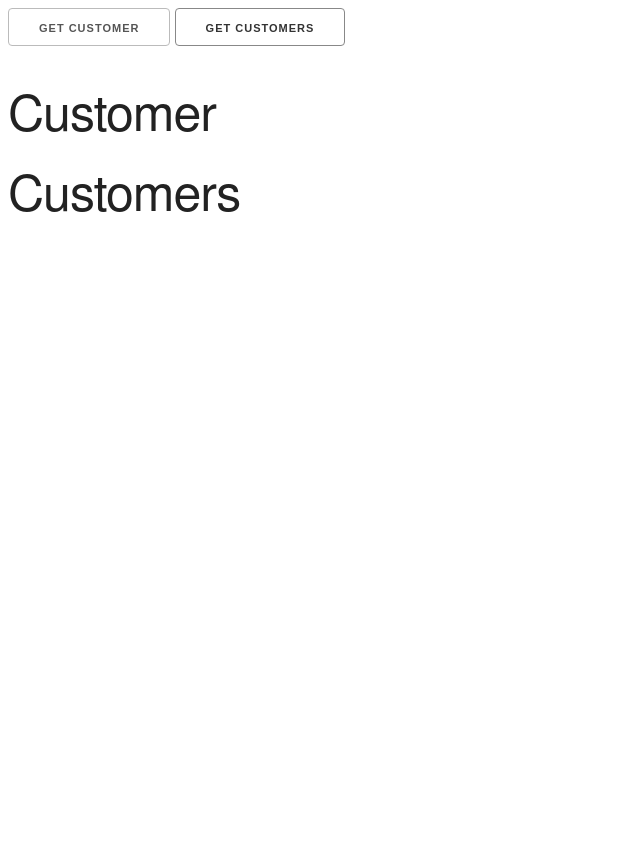
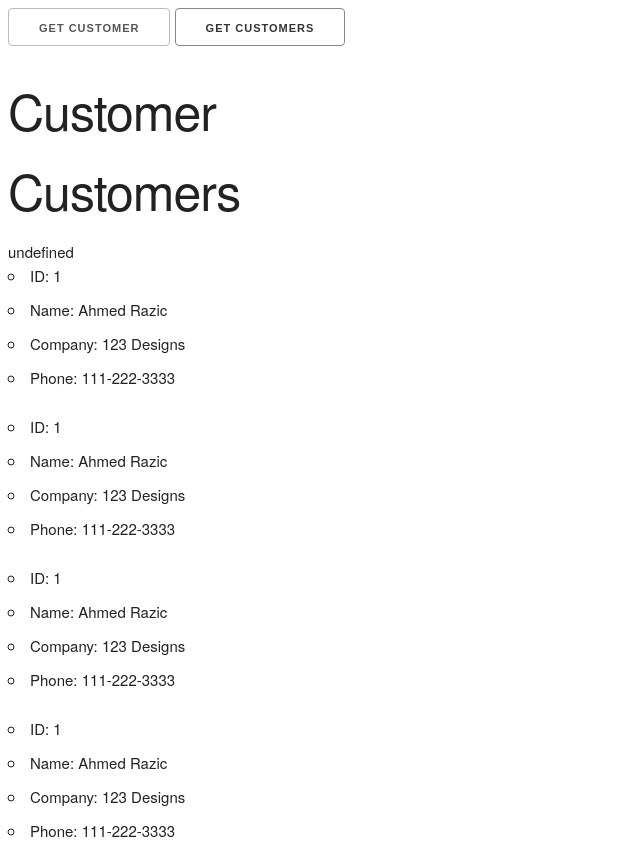
Before and after one commit to ahmed-razic/learn-js-async, a plain HTML site: page index2.html in a window 1280 px wide. Both pictures are taken after a click on the button "GET CUSTOMERS". Shown: the whole page, without its empty margins (0-640 px from the left). Before the commit the page ends 800 px from the top, so only its background shows below. Drawn offline with nearby package versions, Linux system fonts and the light colour scheme.

Commit message:
finished

```diff
--- a/app2.js
+++ b/app2.js
@@ -1,4 +1,5 @@
 document.getElementById('button1').addEventListener('click', loadCustomer);
+document.getElementById('button2').addEventListener('click', loadCustomers);
 
 function loadCustomer(e) {
   const xhr = new XMLHttpRequest();
@@ -27,3 +28,30 @@ function loadCustomer(e) {
 
   xhr.send();
 }
+
+function loadCustomers(e) {
+  const xhr = new XMLHttpRequest();
+
+  xhr.open('GET', './customers.json', true);
+
+  xhr.onload = function () {
+    if (this.status === 200) {
+      const customers = JSON.parse(this.responseText);
+      let output;
+      customers.forEach((customer) => {
+        output += `
+          <ul>
+            <li>ID: ${customer.id}</li>
+            <li>Name: ${customer.name}</li>
+            <li>Company: ${customer.company}</li>
+            <li>Phone: ${customer.phone}</li>
+          </ul>
+      `;
+      });
+
+      document.getElementById('customers').innerHTML = output;
+    }
+  };
+
+  xhr.send();
+}
--- /dev/null
+++ b/customers.json
@@ -0,0 +1,26 @@
+[
+  {
+    "id": 1,
+    "name": "Ahmed Razic",
+    "company": "123 Designs",
+    "phone": "111-222-3333"
+  },
+  {
+    "id": 1,
+    "name": "Ahmed Razic",
+    "company": "123 Designs",
+    "phone": "111-222-3333"
+  },
+  {
+    "id": 1,
+    "name": "Ahmed Razic",
+    "company": "123 Designs",
+    "phone": "111-222-3333"
+  },
+  {
+    "id": 1,
+    "name": "Ahmed Razic",
+    "company": "123 Designs",
+    "phone": "111-222-3333"
+  }
+]
--- a/index2.html
+++ b/index2.html
@@ -18,7 +18,7 @@
   <body>
     <div className="container">
       <button id="button1">Get Customer</button>
-      <button id="button1">Get Customers</button>
+      <button id="button2">Get Customers</button>
       <br /><br />
       <h1>Customer</h1>
       <div id="customer"></div>
```
